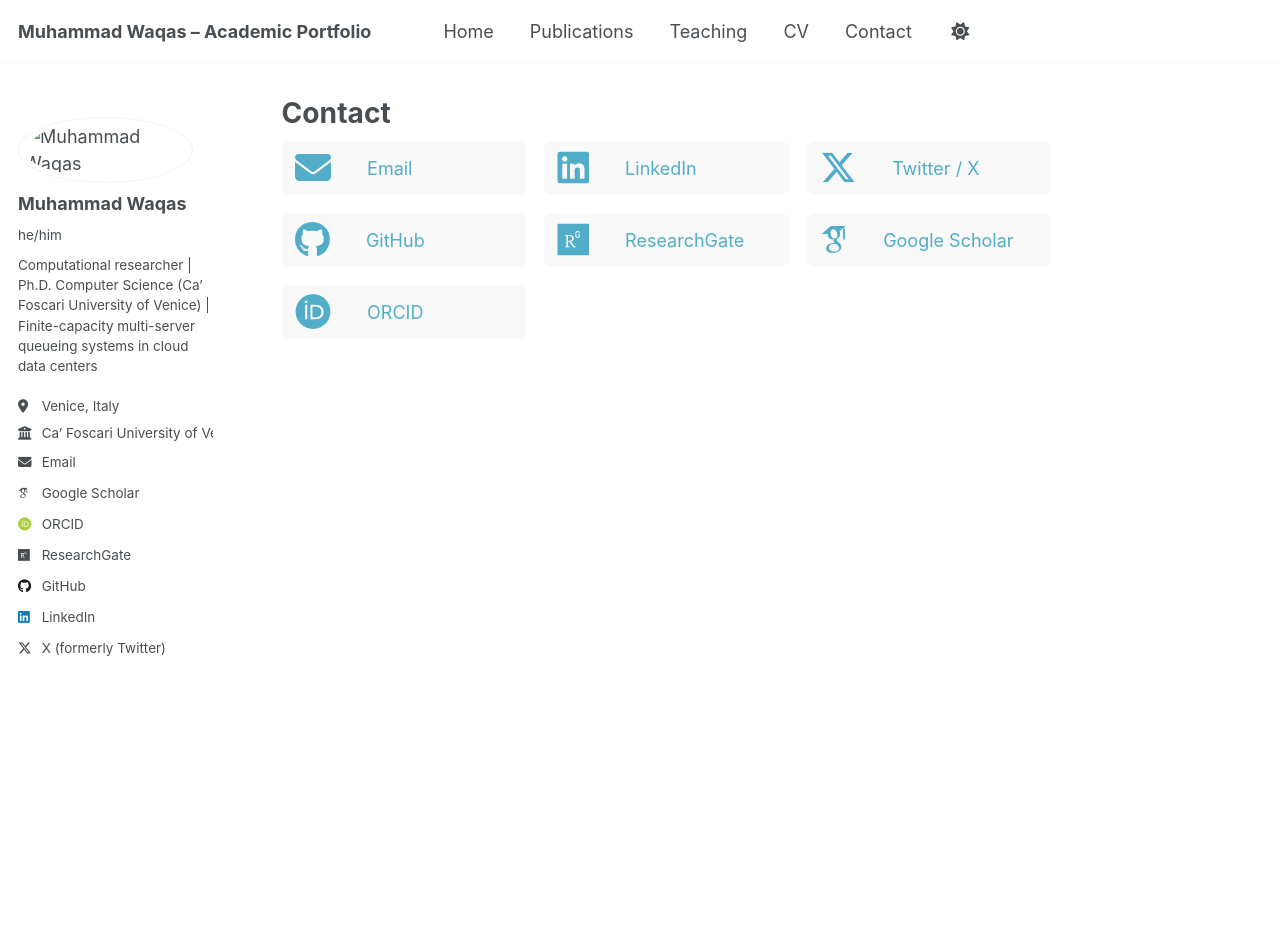
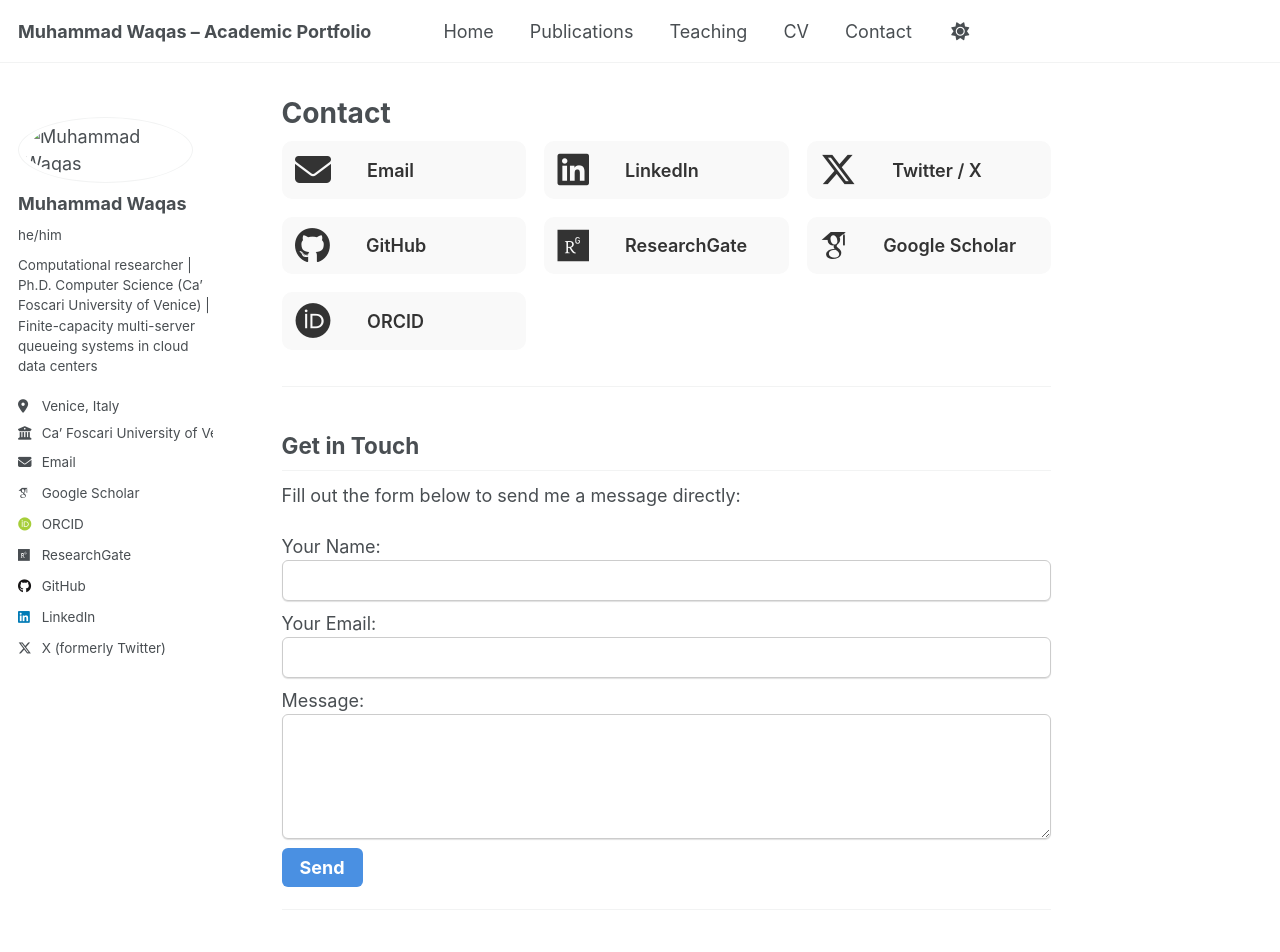
Before and after one commit to WaqasSwati/WaqasSwati.github.io, a Jekyll site: the page built from _pages/contact.md, in a window 1280 px wide and 1400 px high. Shown: the top 952 px of the window. Built offline with Jekyll 4.4.1, drawn with Linux system fonts in a browser that asks for light colours; some web fonts are replaced; a script that is not in the unit is left out; some of the changed text lies outside the part shown.

Commit message:
Update contact.md

```diff
--- a/_pages/contact.md
+++ b/_pages/contact.md
@@ -5,6 +5,7 @@ permalink: /contact/
 author_profile: true
 ---
 
+<!-- Social links grid -->
 <div class="contact-grid">
 
 <a href="mailto:muhammad.waqas@unive.it">
@@ -37,21 +38,79 @@ author_profile: true
 
 </div>
 
+---
+
+## Get in Touch
+
+Fill out the form below to send me a message directly:
+
+<form action="https://formspree.io/f/your-form-id" method="POST">
+  <label>
+    Your Name:<br>
+    <input type="text" name="name" required>
+  </label><br><br>
+  <label>
+    Your Email:<br>
+    <input type="email" name="_replyto" required>
+  </label><br><br>
+  <label>
+    Message:<br>
+    <textarea name="message" rows="5" required></textarea>
+  </label><br><br>
+  <button type="submit" class="btn">Send</button>
+</form>
+
+---
+
+## Location
+
+You can also find me at **Ca’ Foscari University Scientific Campus** (Via Torino 155, Mestre, Venice):
+
+<iframe
+  src="https://www.google.com/maps/embed?pb=!1m18!1m12!1m3!1d2780.070081062036!2d12.253883!3d45.492307!2m3!1f0!2f0!3f0!3m2!1i1024!2i768!4f13.1!3m3!1m2!1s0x477eb8a63d0b1c53%3A0x49ab4646671b2c!2sCampus%20Scientifico%20Via%20Torino%2C%20Ca%E2%80%99%20Foscari%20University!5e0!3m2!1sen!2sit!4v1699970999999"
+  width="100%" height="400" style="border:0;" allowfullscreen="" loading="lazy" referrerpolicy="no-referrer-when-downgrade">
+</iframe>
+
+---
+
 <style>
 .contact-grid {
   display: grid;
   grid-template-columns: repeat(auto-fit,minmax(220px,1fr));
   gap: 1rem;
+  margin-bottom: 2rem;
 }
 .contact-grid a {
   display:flex;
   align-items:center;
   background:#f9f9f9;
-  padding:.5rem .75rem;
-  border-radius:8px;
+  padding:.6rem .75rem;
+  border-radius:10px;
   text-decoration:none;
+  font-weight:600;
+  color:#333;
+  transition: background .2s ease;
 }
 .contact-grid a:hover {
   background:#e8f0fe;
 }
+form input, form textarea {
+  width:100%;
+  padding:.5rem;
+  border:1px solid #ccc;
+  border-radius:6px;
+  font-size:1rem;
+}
+form button.btn {
+  background:#4a90e2;
+  color:white;
+  padding:.5rem 1rem;
+  border:none;
+  border-radius:6px;
+  cursor:pointer;
+  font-size:1rem;
+}
+form button.btn:hover {
+  background:#356dc0;
+}
 </style>
```
